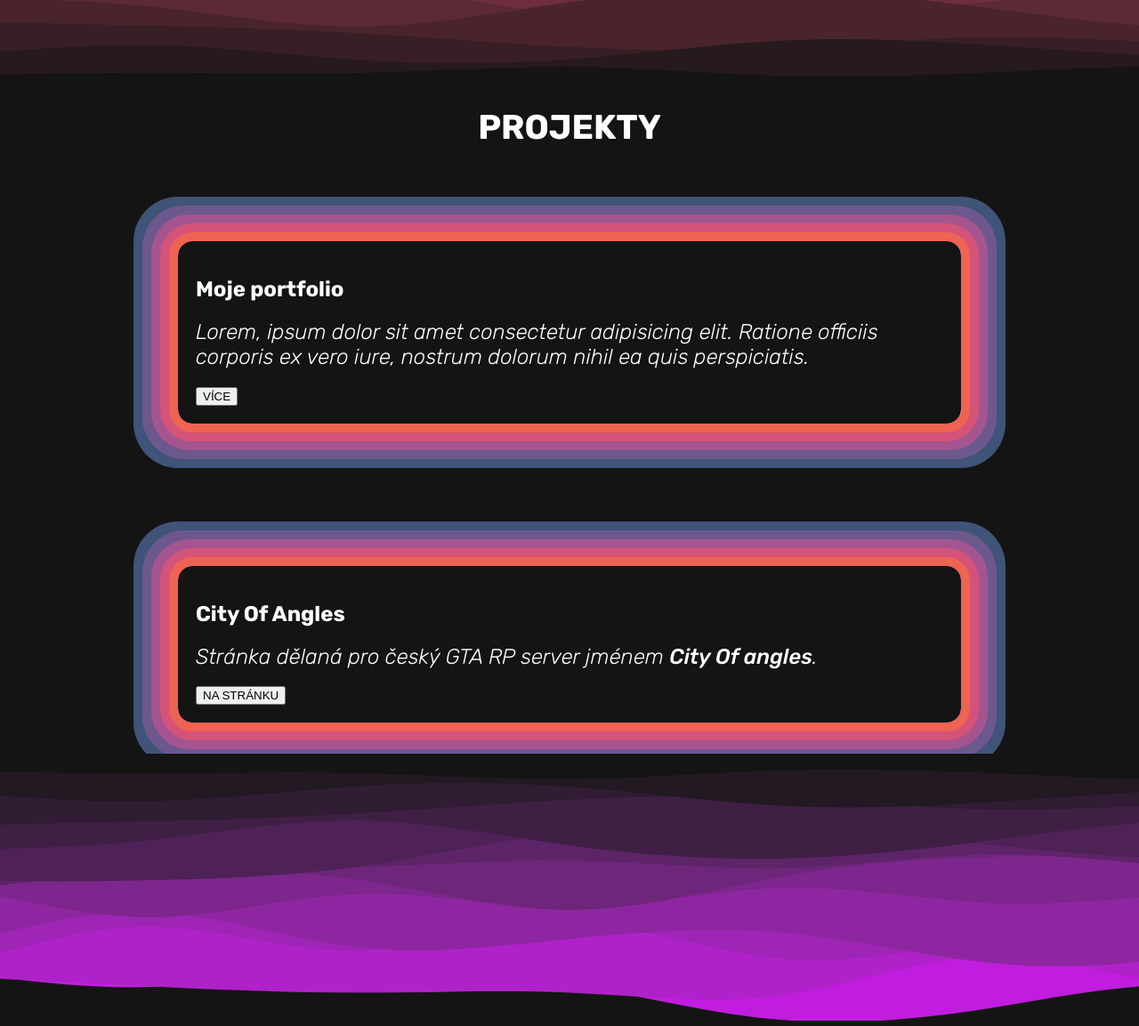
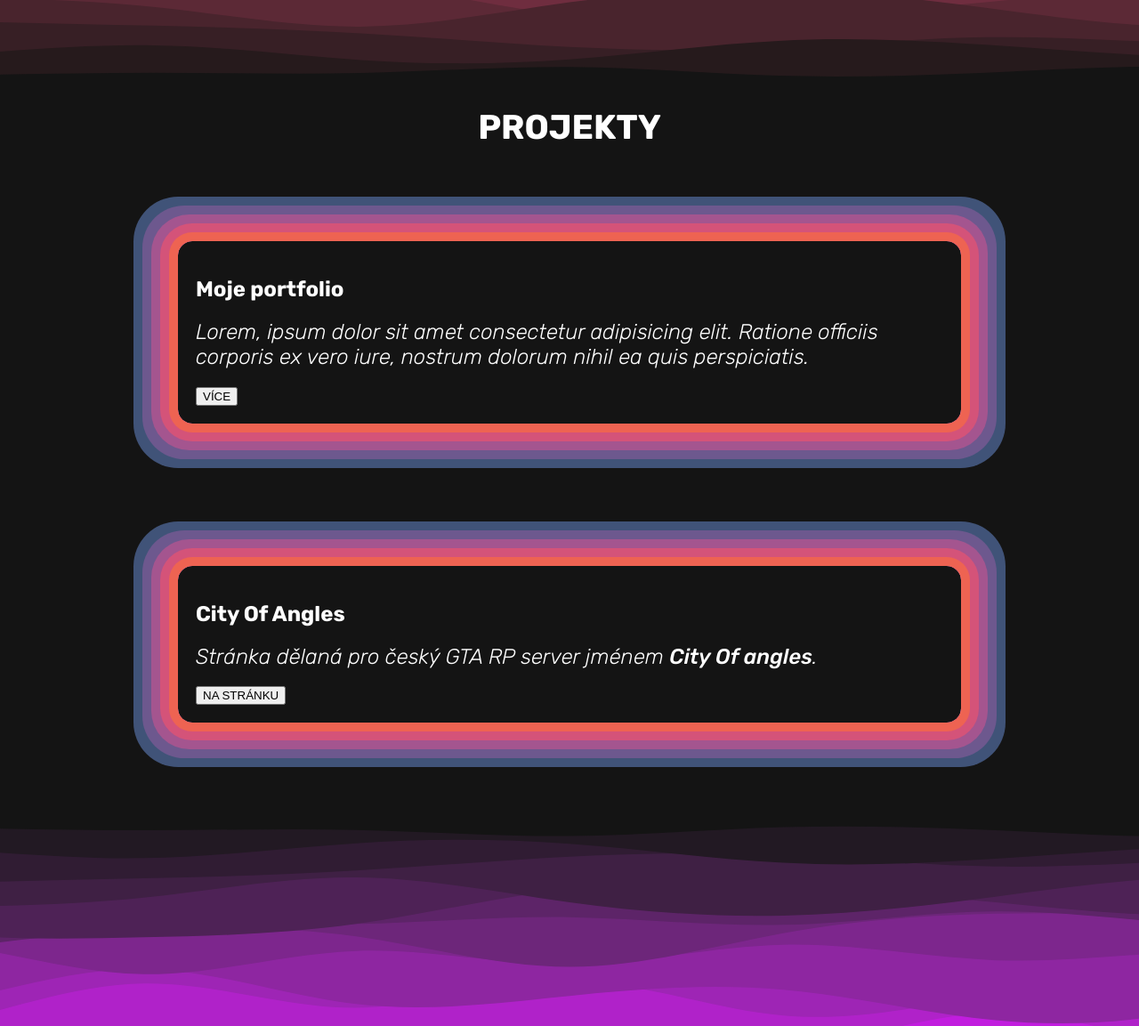
Before and after one commit to OrbitTheCat/orbitthecat.github.io, a website: page index.html in a window 1280 px wide. Shown: the part 910-2063 px from the top of the page at 89% size. Drawn offline with Linux system fonts and the light colour scheme.

Commit message:
some changes again

```diff
--- a/index.html
+++ b/index.html
@@ -29,7 +29,7 @@
 
     <div class="spacer layer1"></div>
 
-    <section id="project">
+    <section id="projectSe">
         <h1 class="title2">PROJEKTY</h1>
         <div class="projects">
 
--- a/utils/css/index.css
+++ b/utils/css/index.css
@@ -1,4 +1,8 @@
 @import url('https://fonts.googleapis.com/css2?family=Dancing+Script:wght@400;500;600;700&family=Rubik:ital,wght@0,300;0,400;0,500;0,600;0,700;0,800;0,900;1,300;1,400;1,500;1,600;1,700;1,800;1,900&display=swap');
+
+html {
+  scroll-behavior: smooth;
+}
 
 body {
   height: 100vh;
@@ -191,25 +195,27 @@ nav[data-active=true] {
   background-size: cover;
   position: relative;
   pointer-events: none;
-  z-index: 3;
+  z-index: 2;
   height: 300px;
-  margin-top: -4rem;
+
 }
 
 .layer1 {
   background-image: url('/utils/svgs/layer1.svg');
+  margin-top: -4rem;
 }
 
 .layer2 {
   background-image: url('/utils/svgs/layer2.svg');
 }
 
-#project {
+#projectSe {
   background-color: var(--bgr);
   padding-top: 1px;
-  height: 100vh;
+  height: 50rem;
   width: 100%;
   position: relative;
+  z-index: 3;
 }
 
 .title2 {
@@ -232,7 +238,7 @@ nav[data-active=true] {
   padding: 20px;
   color: white;
   border-radius: 1em;
-
+  position: static;
 }
 
 .project.show {
@@ -299,7 +305,7 @@ nav[data-active=true] {
 #about {
   background-color: var(--bgr);
   margin-top: -5rem;
-  height: 100vh;
+  height: 40rem;
   width: 100%;
   position: absolute;
 }
```
